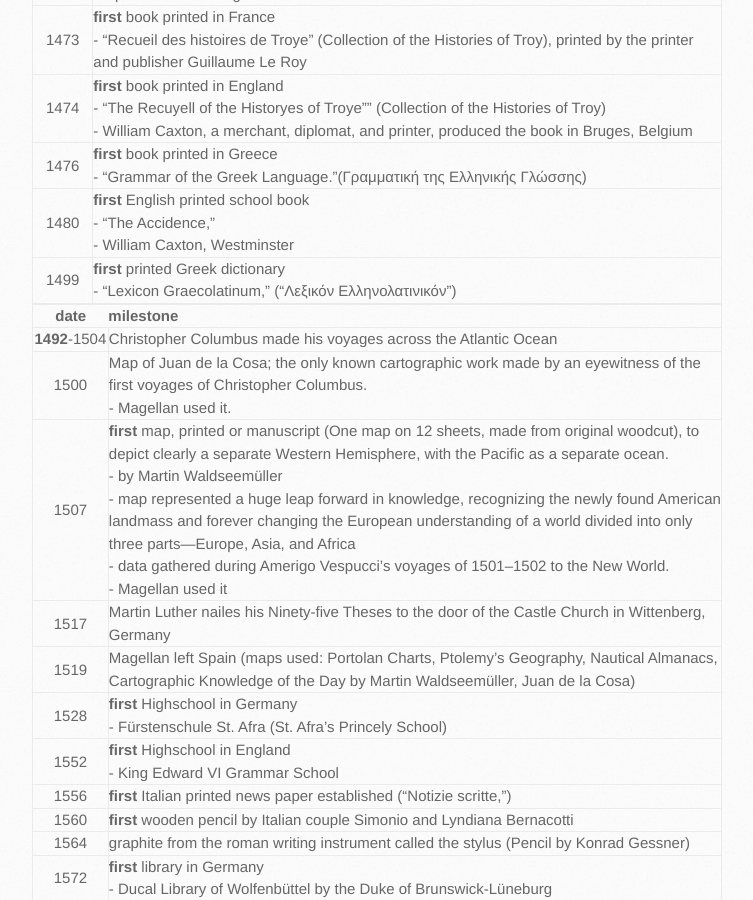
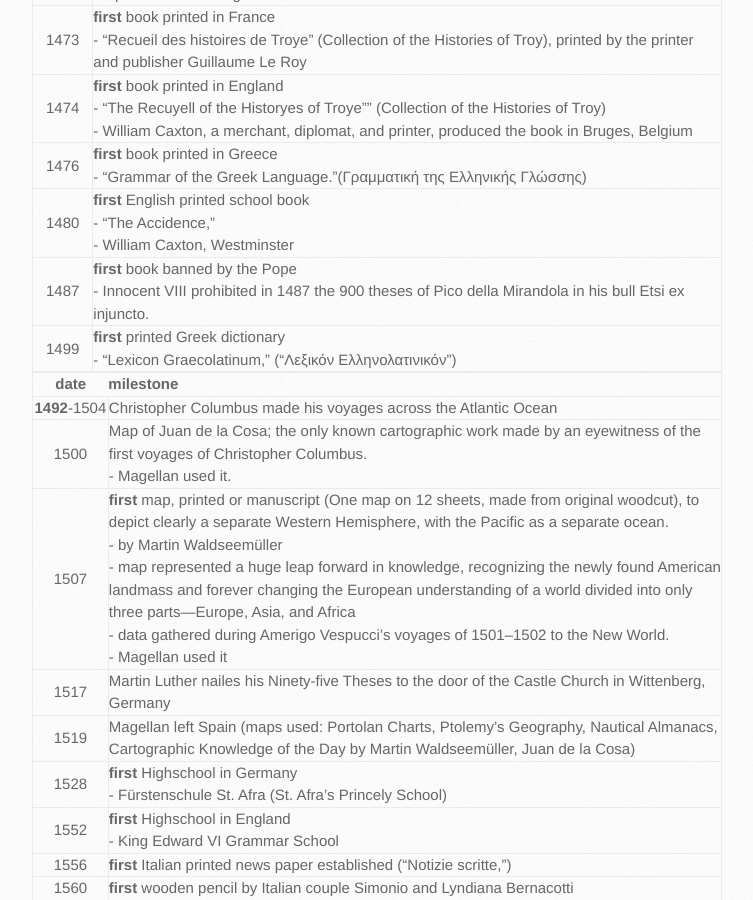
Before and after one commit to trumpfheller/trumpfheller.github.io, a Jekyll site: the page built from epistemologicalTree.md, in a window 1280 px wide and 900 px high, scrolled down 3971 px. Shown: the whole window, without its empty margins (128-881 px from the left). Built offline with Jekyll 4.4.1, drawn with Linux system fonts in a browser that asks for light colours.

Commit message:
Update epistemologicalTree.md

```diff
--- a/epistemologicalTree.md
+++ b/epistemologicalTree.md
@@ -77,6 +77,7 @@
 | 1474 | **first** book printed in England<br>- "The Recuyell of the Historyes of Troye"" (Collection of the Histories of Troy)<br>- William Caxton, a merchant, diplomat, and printer, produced the book in Bruges, Belgium |
 | 1476 | **first** book printed in Greece<br>- "Grammar of the Greek Language."(Γραμματική της Ελληνικής Γλώσσης)  |
 | 1480 | **first** English printed school book<br>- "The Accidence," <br>- William Caxton, Westminster |
+| 1487 | **first** book banned by the Pope<br>- Innocent VIII prohibited in 1487 the 900 theses of Pico della Mirandola in his bull Etsi ex injuncto. |
 | 1499 | **first** printed Greek dictionary<br>- "Lexicon Graecolatinum," ("Λεξικόν Ελληνολατινικόν")  |
 
 | <span style="width:350px">**date**</span> | **milestone** |
```
